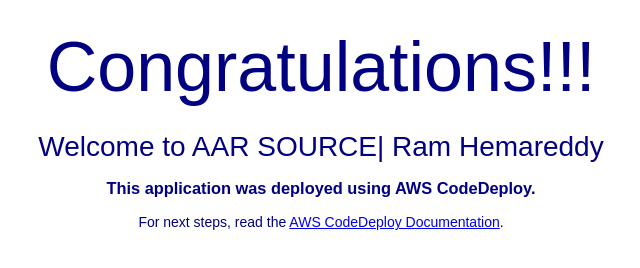
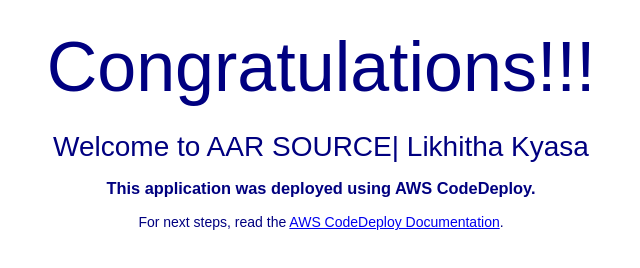
Before and after one commit to LikhithaKyasa0812/AWS, a plain HTML site: page index.html in a window 1280 px wide. Shown: the part 220-488 px from the top of the page, without its empty margins (319-959 px from the left). Drawn offline with Linux system fonts and the light colour scheme.

Commit message:
index.html

```diff
--- a/index.html
+++ b/index.html
@@ -28,7 +28,7 @@
   <div align="center">
     <img src="https://s3.ap-south-1.amazonaws.com/www.basava.com/aar_logo_final.png" style="max-width: 20%;">
     <h1>Congratulations!!! </h1>
-      <h2>Welcome to AAR SOURCE| Ram Hemareddy</h2>
+      <h2>Welcome to AAR SOURCE| Likhitha Kyasa</h2>
     <h3>This application was deployed using AWS CodeDeploy.</h3>
     <p>For next steps, read the <a href="http://aws.amazon.com/documentation/codedeploy">AWS CodeDeploy Documentation</a>.</p>
   </div>
```
